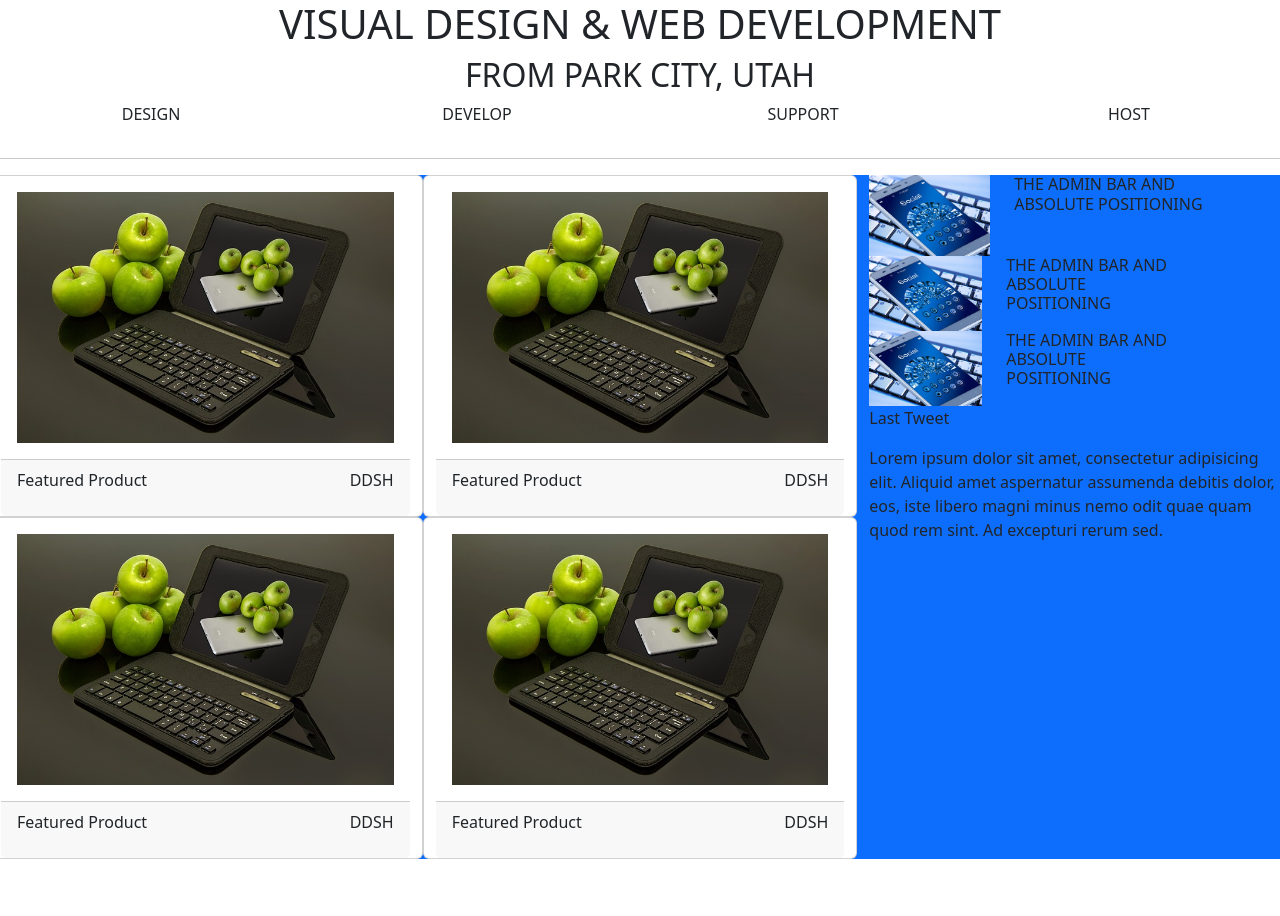
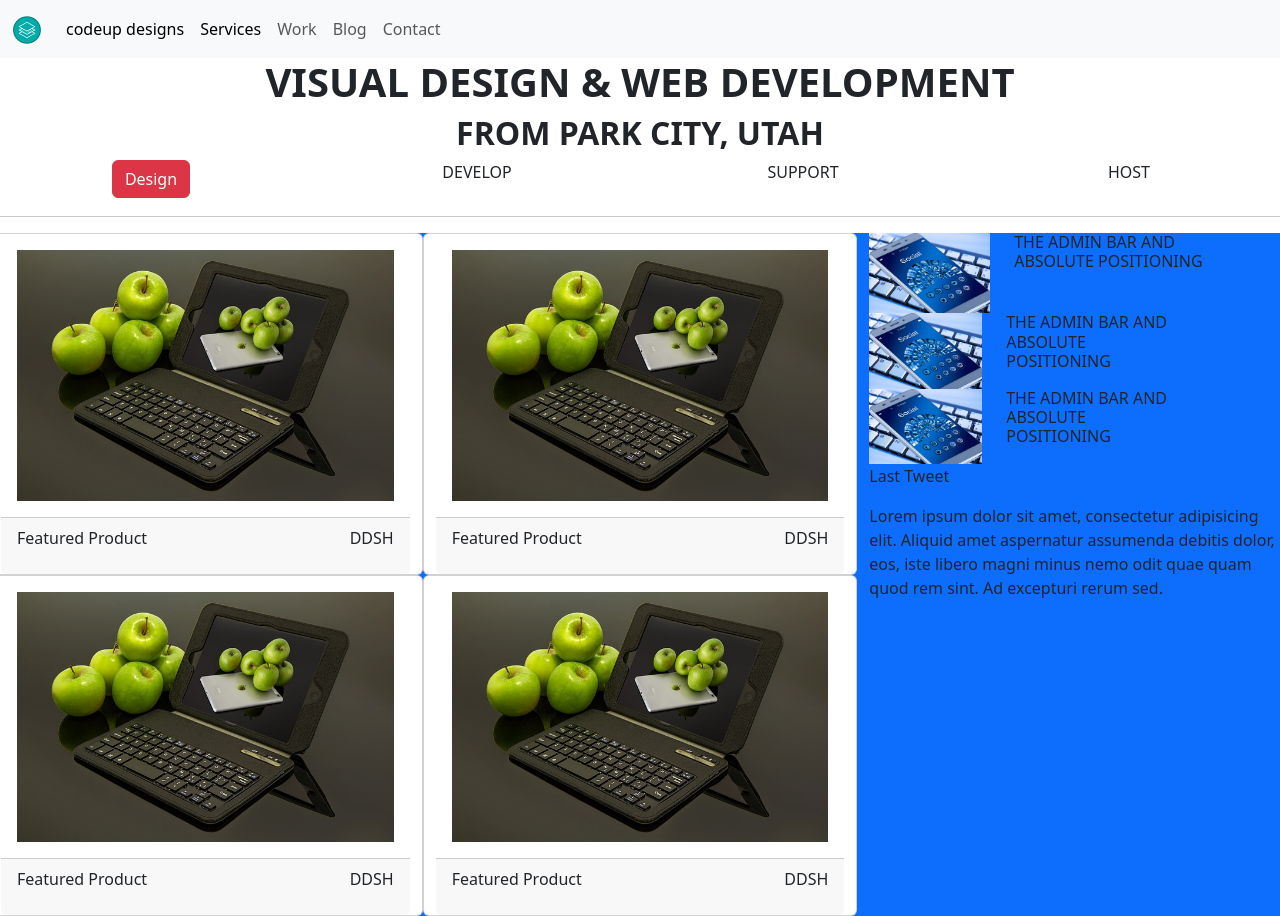
Before and after one commit to cody-michael/codeup-design-project, a plain HTML site: page index.html in a window 1280 px wide. Before the commit the page ends 859 px from the top, so only its background shows below. Drawn offline with nearby package versions, Linux system fonts and the light colour scheme.

Commit message:
NavBar sizing

```diff
--- a/css/styles.css
+++ b/css/styles.css
@@ -10,3 +10,17 @@ img{max-width: 100%}
     justify-content:space-between;
 
 }
+
+nav{
+    display: flex;
+}
+
+h1{
+    font-weight: bold;
+}
+h2{
+    font-weight: bold;
+}
+#redButton{
+    border-radius: %;
+}
--- a/index.html
+++ b/index.html
@@ -13,7 +13,32 @@
 </head>
 <body>
 <header>
-    <nav>
+    <nav class="navbar navbar-expand-lg bg-body-tertiary">
+        <div class="container-fluid">
+            <a class="navbar-brand" href="#"><img src="images/logo.png" height="30" width="30" alt=""/></a>
+            <button class="navbar-toggler" type="button" data-bs-toggle="collapse" data-bs-target="#navbarSupportedContent" aria-controls="navbarSupportedContent" aria-expanded="false" aria-label="Toggle navigation">
+                <span class="navbar-toggler-icon"></span>
+            </button>
+            <div class="collapse navbar-collapse" id="navbarNav">
+                <ul class="navbar-nav">
+                    <li class="nav-item">
+                        <a class="nav-link active" aria-current="page" href="#">codeup designs</a>
+                    </li>
+                    <li class="nav-item">
+                        <a class="nav-link active" aria-current="page" href="#">Services</a>
+                    </li>
+                    <li class="nav-item">
+                        <a class="nav-link" href="#">Work</a>
+                    </li>
+                    <li class="nav-item">
+                        <a class="nav-link" href="#">Blog</a>
+                    </li>
+                    <li class="nav-item">
+                        <a class="nav-link" href="#">Contact</a>
+                    </li>
+                </ul>
+            </div>
+        </div>
     </nav>
 </header>
 <main>
@@ -22,7 +47,7 @@
         <h2>FROM PARK CITY, UTAH</h2>
 
         <div class="col-6 col-md-3">
-            <p>DESIGN</p>
+            <button type="button" class="btn btn-danger" id="redButton">Design</button>
         </div>
         <div class="col-6 col-md-3">
             <p>DEVELOP</p>
```
